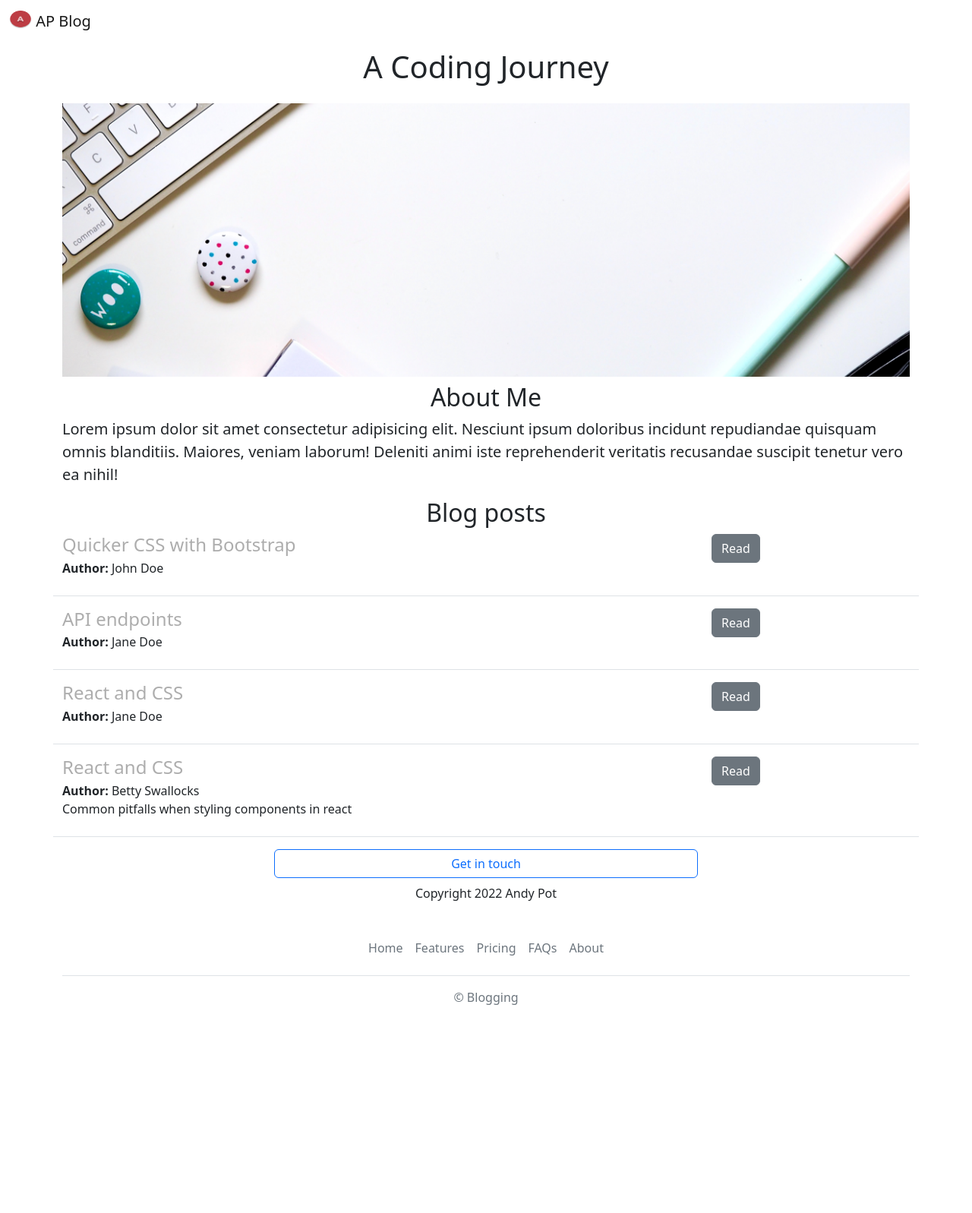
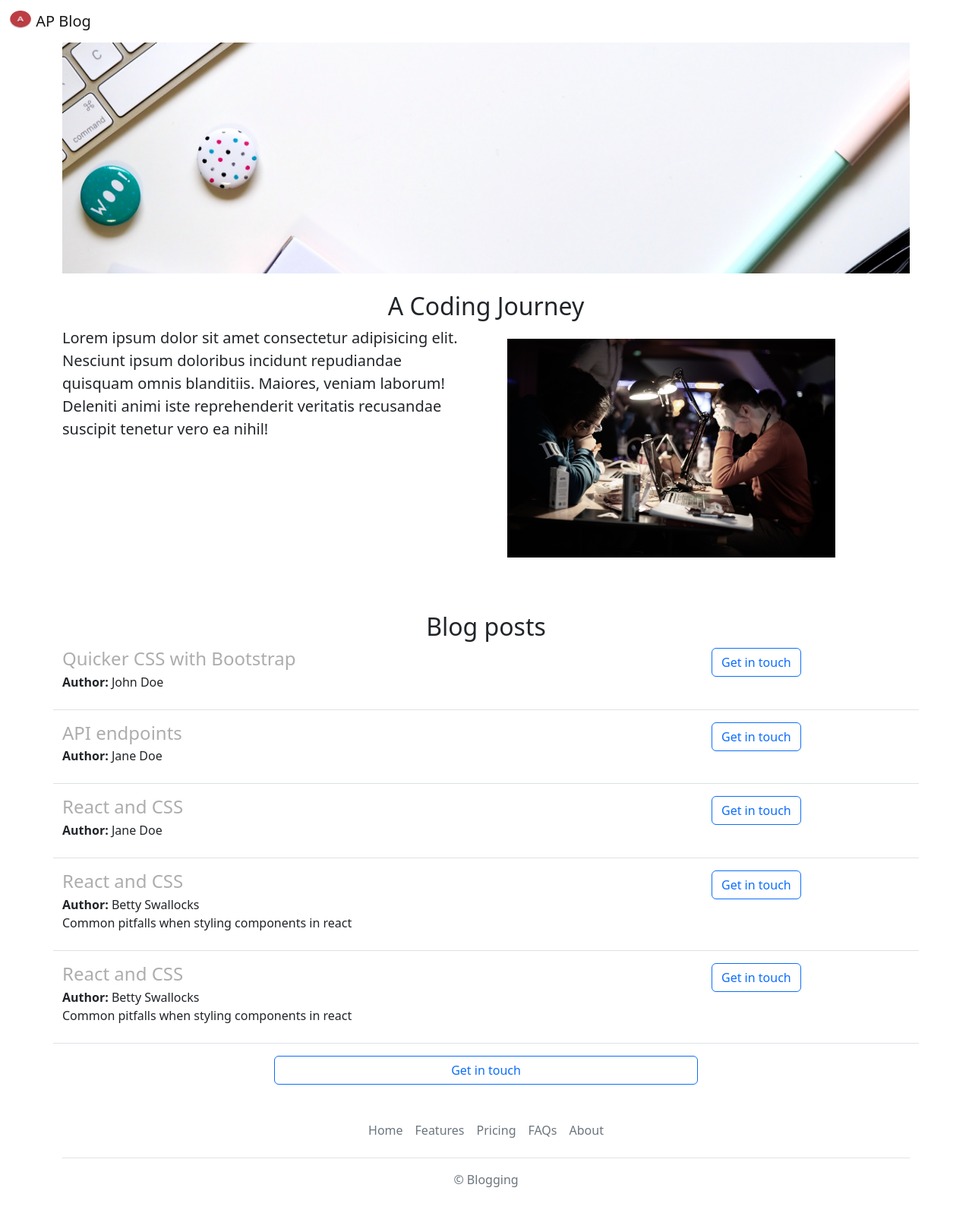
Before and after one commit to aguacaliente/blog-v3, a Flask app: page / in a window 1280 px wide. Shown: the whole page at 76% size. Before the commit the page ends 1323 px from the top, so only its background shows below. Run offline with Flask 3, Linux system fonts and the light colour scheme.

Commit message:
styling and added link functions

```diff
--- a/app.py
+++ b/app.py
@@ -29,13 +29,19 @@ POSTS = [
     'author': 'Betty Swallocks',
     'tagline': 'Common pitfalls when styling components in react'
 },
+    {
+    'id' : 5,
+    'title': 'React and CSS ',
+    'author': 'Betty Swallocks',
+    'tagline': 'Common pitfalls when styling components in react'
+},
     ]
 @app.route("/")
 def hello_world():
     return render_template('home.html',
                            posts=POSTS)
 
-@app.route("/api/posts")
+@app.route("/posts")
 def list_posts():
     return jsonify(POSTS)
 
--- a/templates/home.html
+++ b/templates/home.html
@@ -13,20 +13,28 @@
             height:360px;
             width:100%;
             object-fit: cover;
+            margin-bottom: 16px;
         }
     </style>
 </head>
 <body>
     {% include 'nav.html' %}
     <div class ="container">
-    <h1 class="text-center mt-2 mb-4">A Coding Journey</h1>
+
     <img class="img-fluid" id="banner"src= "/static/blog-banner.jpeg" alt="" />
-    <h2 class="text-center mt-2">About Me</h2>
+    <h2 class="text-center mt-2">A Coding Journey</h2>
+    <div class = "row">
+        <div class="col-6">
     <p class="lead">Lorem ipsum dolor sit amet consectetur adipisicing elit.
     Nesciunt ipsum doloribus incidunt repudiandae quisquam omnis blanditiis. Maiores, veniam laborum!
     Deleniti animi iste reprehenderit veritatis recusandae suscipit tenetur vero ea nihil!</p>
+    </div>
+    <div class="d-none d-md-block col-md-6">
+    <img class = "rounded shadow-sm: 0 .125rem .25rem rgba($black, .075); p-3 mb-5 bg-body"src = "/static/work.jpeg" alt="" style="height:320px; border-radius: 4px;"/>
+        </div>
 
     <h2 class="text-center mt-2">Blog posts</h2>
+    </div>
     <div>
         {% for post in posts %}
         {% include 'jobitem.html' %}
@@ -35,9 +43,10 @@
         {% endfor %}
     </div>
         <div class = "d-grid gap-2 col-6 mx-auto">
-    <button type ="button" class="btn btn-outline-primary">Get in touch</button>
+    <a class ="btn btn-outline-primary"
+    href="mailto:andrewpotteraudio@gmail.com?subject=just wanted to get in touch%20to say&body=%3CYour%20Name%3E%0D%0A%0D%0A%3Cabout%20your%20blog%3E">Get in touch</a>
         </div>
-        <div class="text-center mt-2 mb-4">Copyright 2022 Andy Pot</div>
+
 </div>
 {% include 'footer.html' %}
 </body>
--- a/templates/jobitem.html
+++ b/templates/jobitem.html
@@ -16,6 +16,7 @@
     </div>
 
     <div class="col-3">
-      <button type="button" class="btn btn-secondary">Read</button>
+        <a href="mailto:andrewpotteraudio@gmail.com?subject=About your post {{post['title']}}"button class ="btn btn-outline-primary">Get in touch</a>
+
     </div>
   </div>
--- a/templates/nav.html
+++ b/templates/nav.html
@@ -1,10 +1,10 @@
 <nav class="navbar bg-light sm-shadow fixed-top bg-white">
   <div class="container-fluid">
     <a class="navbar-brand" href="#">
-      <img src="/static/Group2.png" alt="" width="30" height="24"
+      <img src="/static/Group2.png"href="/home" alt="" width="30" height="24"
       class="d-inline-block align-text-top">
       AP Blog
     </a>
   </div>
 </nav>
-<div style = "height:56px;"></div>
+<div style = "height:56px;">
```
Also changed, not shown: static/work.jpeg (added).
